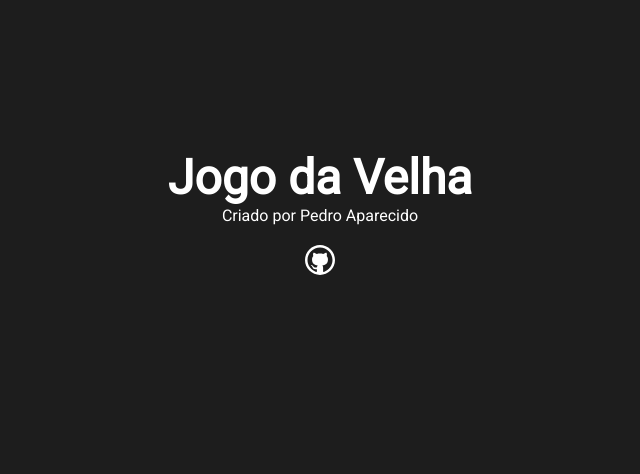
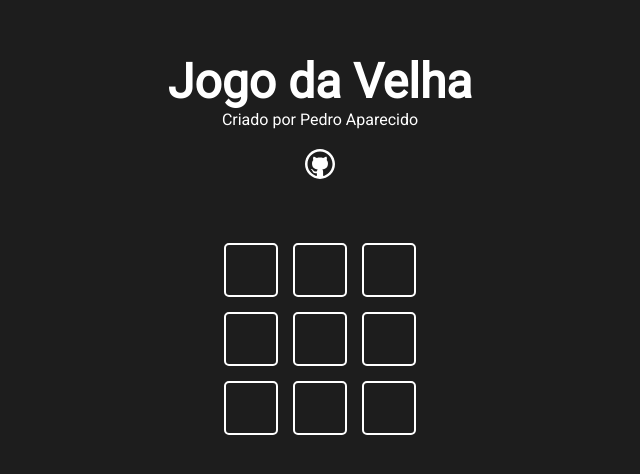
Before and after one commit to pedroaparecido/Jogo-da-Velha, a Next.js app: page / in a window 1280 px wide. Shown: the part 176-650 px from the top of the page, without its empty margins (320-960 px from the left). Built offline with nearby package versions, Linux system fonts and the light colour scheme.

Commit message:
Criado componente Game

```diff
--- /dev/null
+++ b/src/components/Game/Game.jsx
@@ -0,0 +1,20 @@
+import styles from './Game.module.css'
+import GameOption from '../cameoption/GameOption'
+
+function Game() {
+    return(
+        <div className={styles.game}>
+            <GameOption />
+            <GameOption />
+            <GameOption />
+            <GameOption />
+            <GameOption />
+            <GameOption />
+            <GameOption />
+            <GameOption />
+            <GameOption />
+        </div>
+    )
+}
+
+export default Game
--- /dev/null
+++ b/src/components/Game/Game.module.css
@@ -0,0 +1,5 @@
+.game {
+    display: grid;
+    grid-template-columns: repeat(3, 1fr);
+    gap: 15px;
+}
--- /dev/null
+++ b/src/components/cameoption/GameOption.jsx
@@ -0,0 +1,11 @@
+import styles from './GameOption.module.css'
+
+function GameOption() {
+    return(
+        <div className={styles.gameOption}>
+
+        </div>
+    )
+}
+
+export default GameOption
--- /dev/null
+++ b/src/components/cameoption/GameOption.module.css
@@ -0,0 +1,10 @@
+.gameOption {
+    border: 2px solid white;
+    width: 50px;
+    height: 50px;
+    border-radius: 5px;
+    display: flex;
+    justify-content: center;
+    align-items: center;
+    cursor: pointer;
+}
--- a/src/components/gamePage/GamePage.jsx
+++ b/src/components/gamePage/GamePage.jsx
@@ -1,3 +1,4 @@
+import Game from '../Game/Game'
 import Header from '../header/Header'
 import styles from './GamePage.module.css'
 
@@ -5,6 +6,7 @@
     return(
         <div className="container">
             <Header />
+            <Game />
         </div>
     )
 }
```
